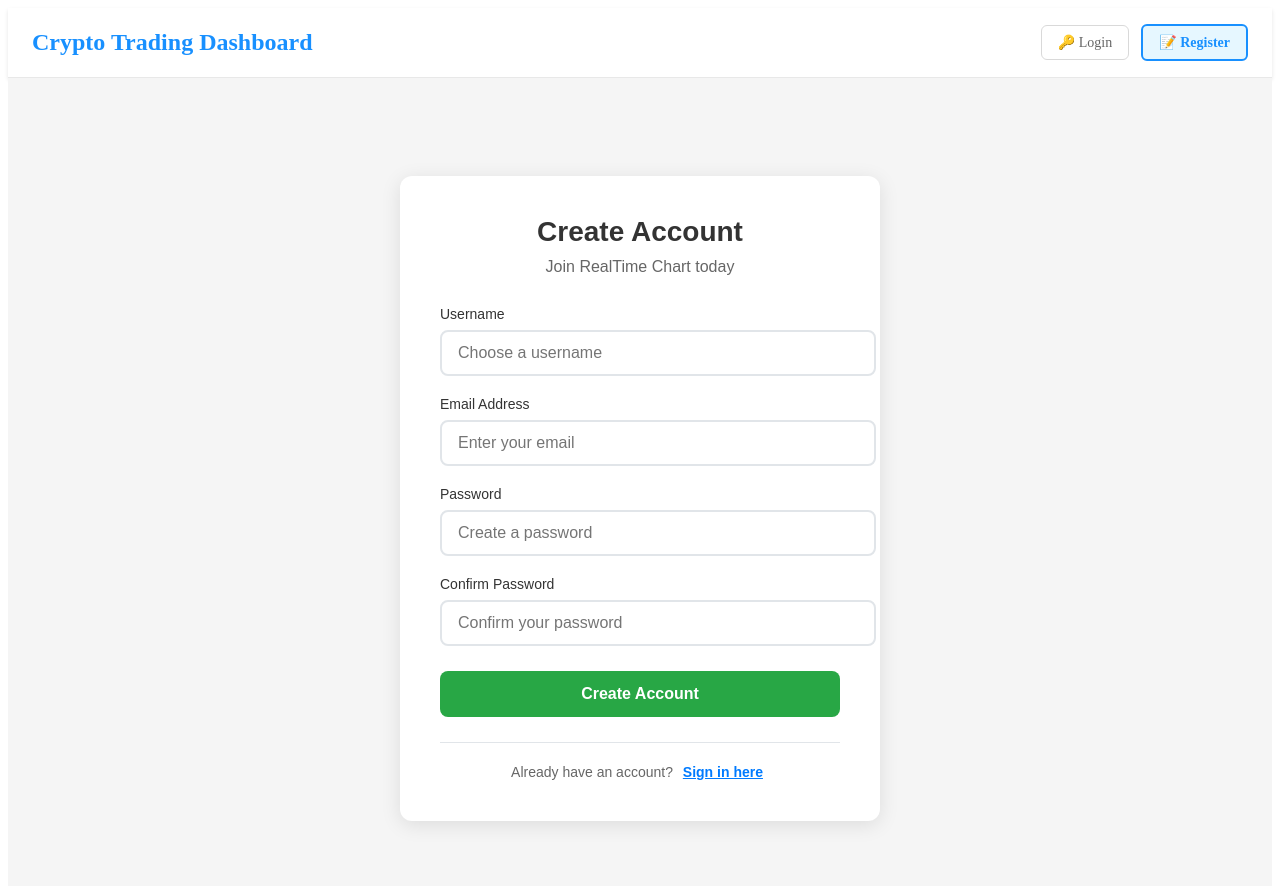
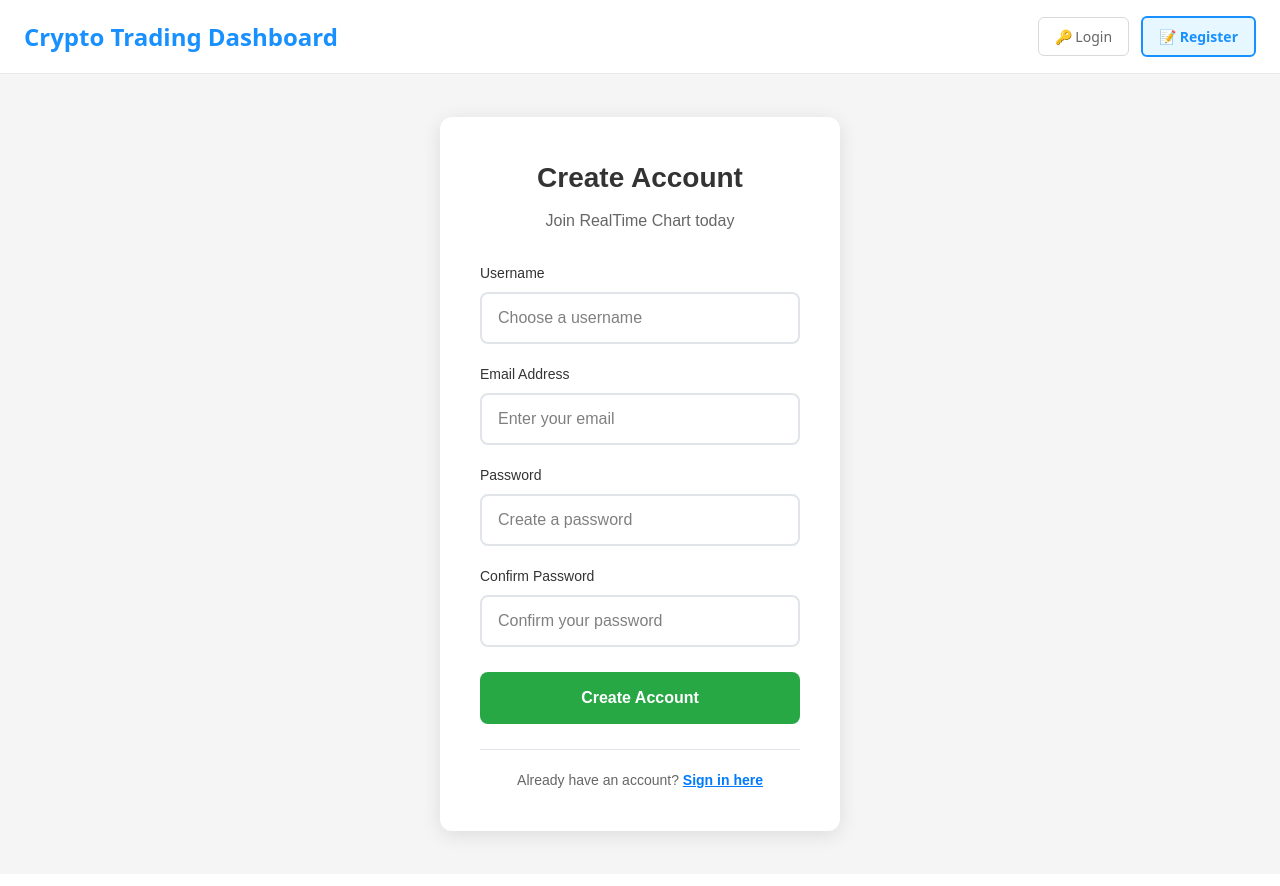
Before and after one commit to nghoanghenry/realtimechart, a React (Vite) app in the folder frontend/: page /register in a window 1280 px wide. Shown: the top 886 px of the page. Built offline with nearby package versions, Linux system fonts and the light colour scheme.

Commit message:
feat: add tailwind

```diff
--- a/frontend/package.json
+++ b/frontend/package.json
@@ -11,12 +11,14 @@
   },
   "dependencies": {
     "@klinecharts/pro": "^0.1.1",
+    "@tailwindcss/vite": "^4.1.11",
     "@types/react-router-dom": "^5.3.3",
     "klinecharts": "^9.8.0",
     "react": "^19.1.0",
     "react-dom": "^19.1.0",
     "react-router-dom": "^7.7.0",
-    "socket.io-client": "^4.8.1"
+    "socket.io-client": "^4.8.1",
+    "tailwindcss": "^4.1.11"
   },
   "devDependencies": {
     "@eslint/js": "^9.29.0",
--- a/frontend/src/App.css
+++ b/frontend/src/App.css
@@ -1,7 +1 @@
-.App {
-  text-align: center;
-  padding: 20px;
-}
-h1 {
-  color: #333;
-}
+@import "tailwindcss";
--- a/frontend/src/App.tsx
+++ b/frontend/src/App.tsx
@@ -10,6 +10,7 @@ import LoginPageWrapper from './pages/LoginPageWrapper';
 import RegisterPageWrapper from './pages/RegisterPageWrapper';
 import VipUpgradePage from './pages/VipUpgradePage';
 import AdminPage from './pages/AdminPage';
+import './App.css';
 
 // Protected Route Component
 function ProtectedRoute({ children }: { children: React.ReactNode }) {
@@ -30,10 +31,10 @@ function ProtectedRoute({ children }: { children: React.ReactNode }) {
     );
   }
 
-  if (!user) {
-    // Redirect to login page instead of AuthPage
-    return <Navigate to="/login" replace />;
-  }
+  // if (!user) {
+  //   // Redirect to login page instead of AuthPage
+  //   return <Navigate to="/login" replace />;
+  // }
 
   return <>{children}</>;
 }
--- a/frontend/vite.config.ts
+++ b/frontend/vite.config.ts
@@ -1,11 +1,12 @@
-import { defineConfig } from 'vite'
-import react from '@vitejs/plugin-react'
+import { defineConfig } from "vite";
+import react from "@vitejs/plugin-react";
+import tailwindcss from "@tailwindcss/vite";
 
 // https://vite.dev/config/
 export default defineConfig({
-  plugins: [react()],
+  plugins: [tailwindcss(), react()],
   server: {
     port: 5173,
-    strictPort: true
-  }
-})
+    strictPort: true,
+  },
+});
```
Also changed, not shown: 1 other file (tests, documents, lock files or other folders).
